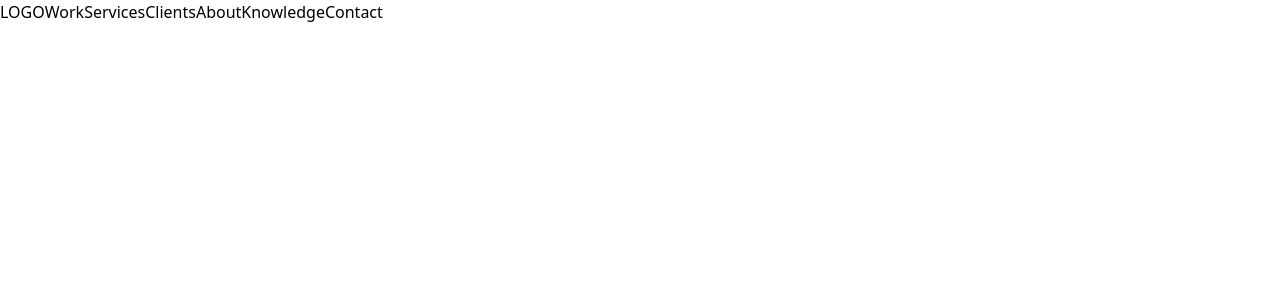
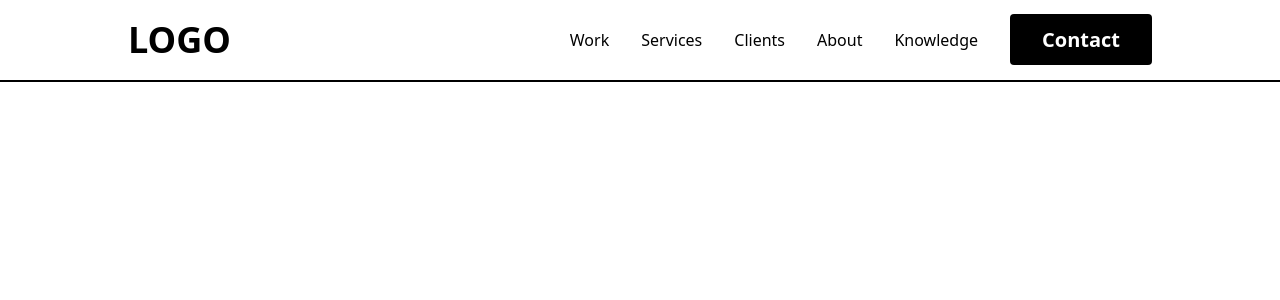
Before and after one commit to RazSoft123/landing-page, a React (Vite) app: page / in a window 1280 px wide. Shown: the top 300 px of the page. Built offline with nearby package versions, Linux system fonts and the light colour scheme.

Commit message:
Add basic style to navbar. making bottom border black and contact button background black.

```diff
--- a/src/components/Navbar.jsx
+++ b/src/components/Navbar.jsx
@@ -1,16 +1,20 @@
 export default function Navbar() {
   return (
-    <nav className="w-full flex">
-      <ul className="flex">
-        <li>LOGO</li>
-        <li>
-          <ul className="flex">
+    <nav className="w-full flex fixed items-center justify-center py-4 px-4 border-b-2">
+      <ul className="flex xl:w-[1024px] items-center justify-between">
+        <li className="text-4xl font-bold py-1">LOGO</li>
+        <li className="min-h-full">
+          <ul className="flex items-center xl:gap-8 min-h-full font-medium">
             <li>Work</li>
             <li>Services</li>
             <li>Clients</li>
             <li>About</li>
             <li>Knowledge</li>
-            <li>Contact</li>
+            <li className="">
+              <a className="text-xl font-bold text-white bg-black px-8 py-3 rounded-sm">
+                Contact
+              </a>
+            </li>
           </ul>
         </li>
       </ul>
```
